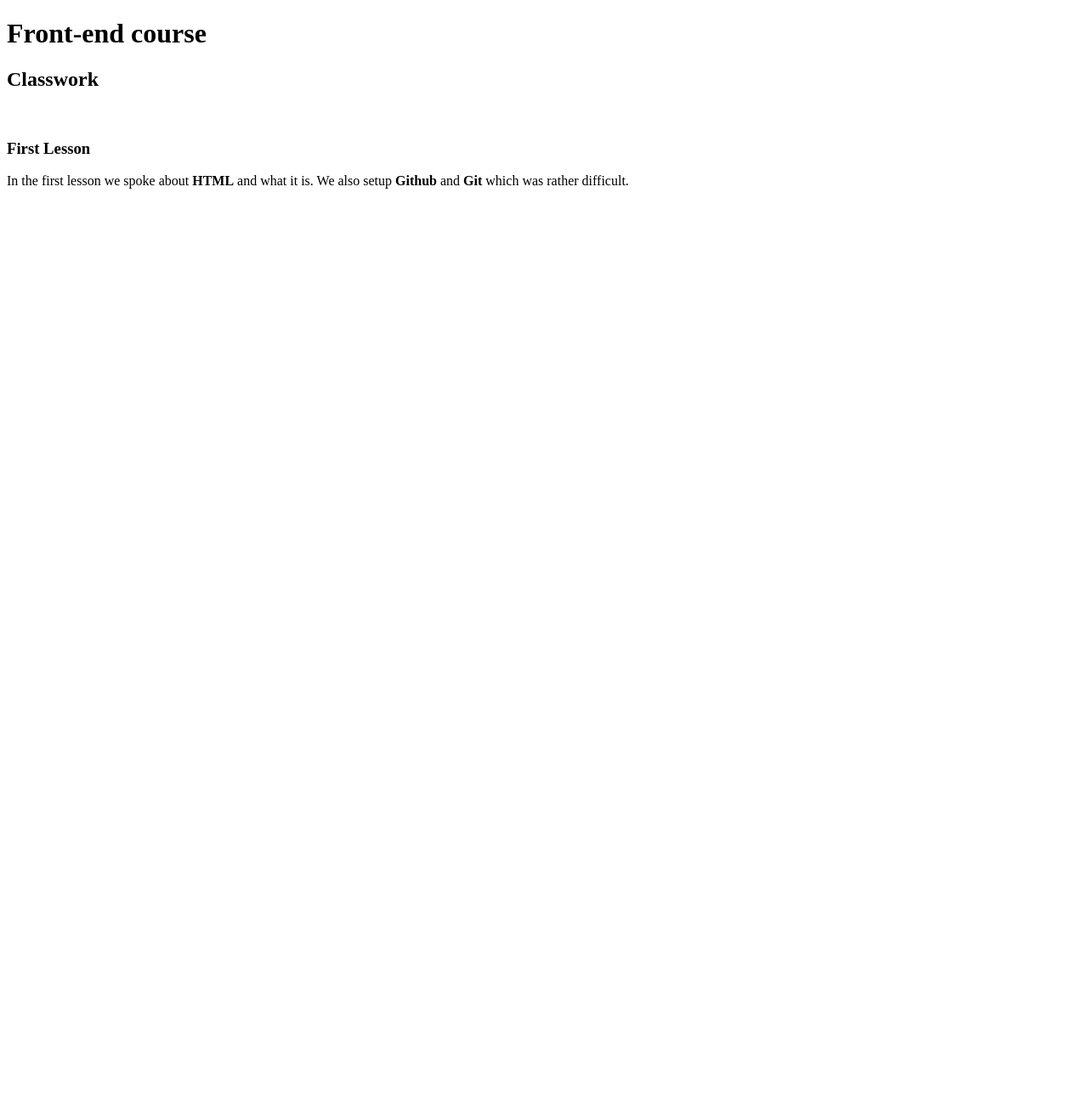
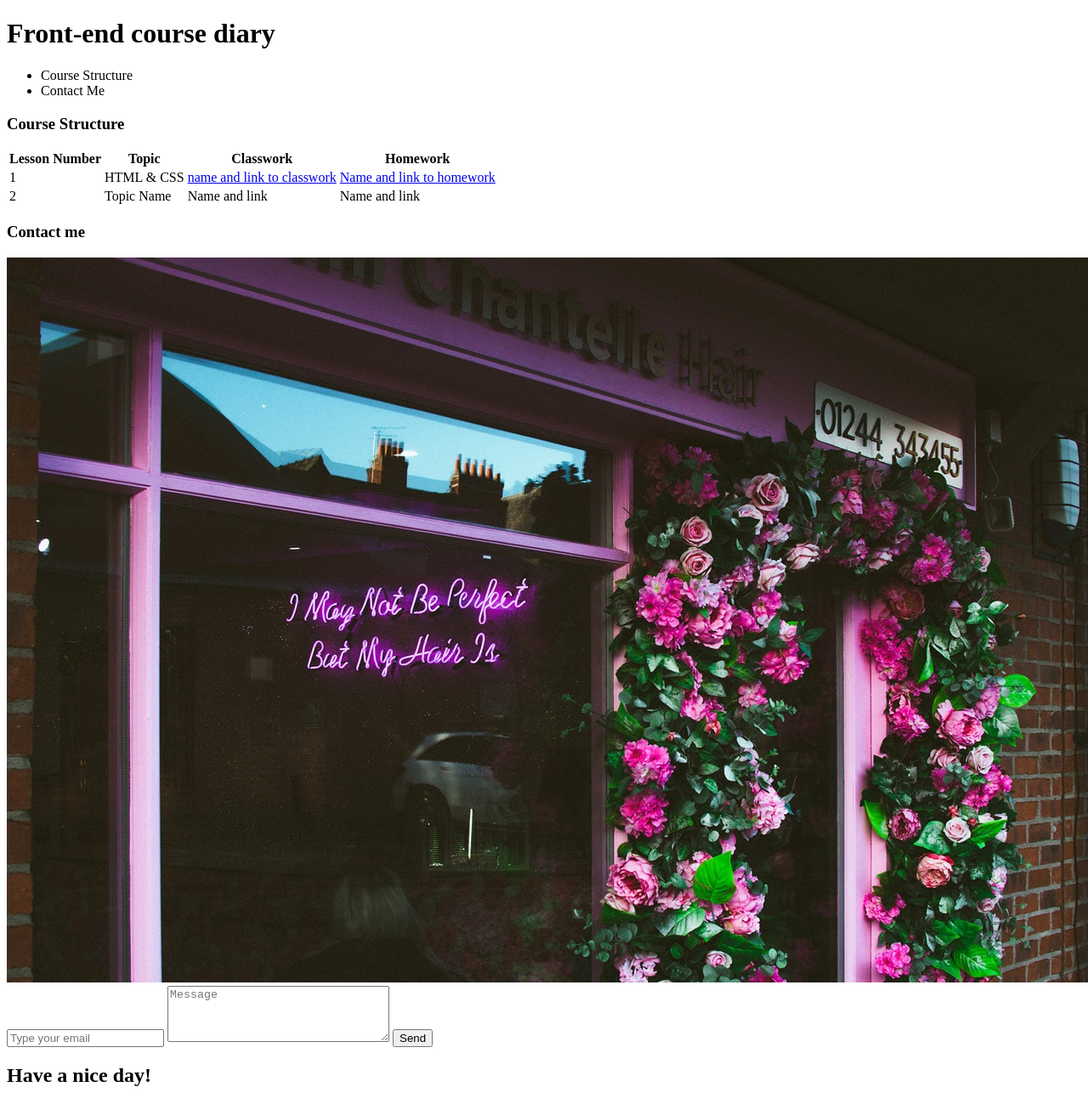
Before and after one commit to Josefin-April/first-project, a plain HTML site: page index.html in a window 1280 px wide. Shown: the whole page at 85% size. Before the commit the page ends 800 px from the top, so only its background shows below. Drawn offline with Linux system fonts and the light colour scheme.

Commit message:
updated version after class

```diff
--- a/index.html
+++ b/index.html
@@ -6,13 +6,58 @@
         <title>Our Course Diary</title>
     </head>
     <body>
-        <h1>Front-end course</h1>
-        <h2>Classwork</h2>
-        <br>
-        <h3>First Lesson</h3>
-        <p>In the first lesson we spoke about <b>HTML</b> and what it is. We also
-            setup <b>Github</b> and <b>Git</b> which was rather difficult.
-        </p>
+        <header>
+         <h1>Front-end course diary</h1>
+         <nav>
+             <ul>
+                 <li>Course Structure</li>
+                 <li>Contact Me</li>
+             </ul>
+         </nav>
+        </header>
+        <main>
+            <section>
+                <h3>Course Structure</h3>
+                <table>
+                    <tr>
+                        <th>Lesson Number</th>
+                        <th>Topic</th>
+                        <th>Classwork</th>
+                        <th>Homework</th>
+                    </tr>
+                    <tr>
+                        <td>1</td>
+                        <td>HTML & CSS</td>
+                        <td><a href="https://pinkprogramming.beetroot.academy">name and link to classwork</a></td>
+                        <td><a href="https://pinkprogramming.beetroot.academy">Name and link to homework</a></td>
+                        <!--Change to correct links when I got them-->
+                    </tr>
+                    <tr>
+                        <td>2</td>
+                        <td>Topic Name</td>
+                        <td>Name and link</td>
+                        <td>Name and link</td>
+                    </tr>
+                </table>
+
+            </section>
+            <section>
+                <h3>Contact me</h3>
+                <img src="Assets/images/my-hair.jpg" alt="picture" title="people">
+
+            </section>
+            <section>
+                <form>
+                    <input type="email" placeholder="Type your email">
+                    <textarea placeholder="Message" name="Message" id="" cols="30" rows="4"></textarea>
+                    <button type="Send">Send</button>
+                </form>
+            </section>
+        </main>
+        <footer>
+            <h2>Have a nice day!</h2>
+        </footer>
+
 
     </body>
 </html>
```
Also changed, not shown: Assets/images/my-hair.jpg (added).
